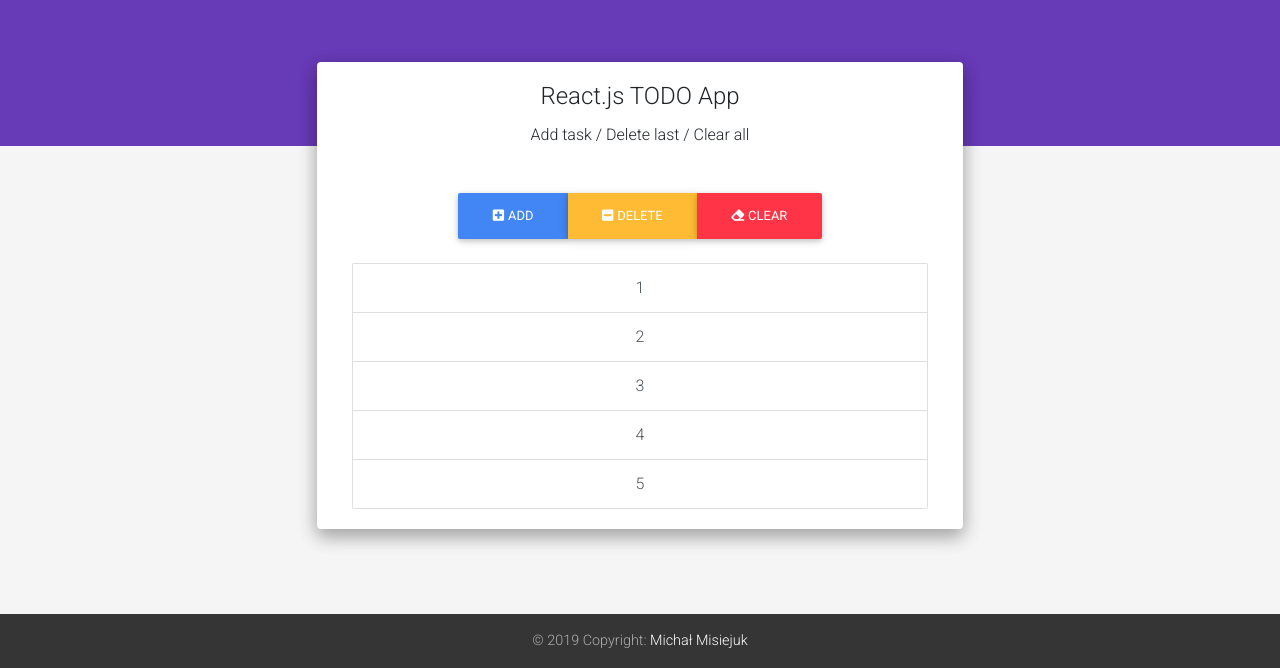
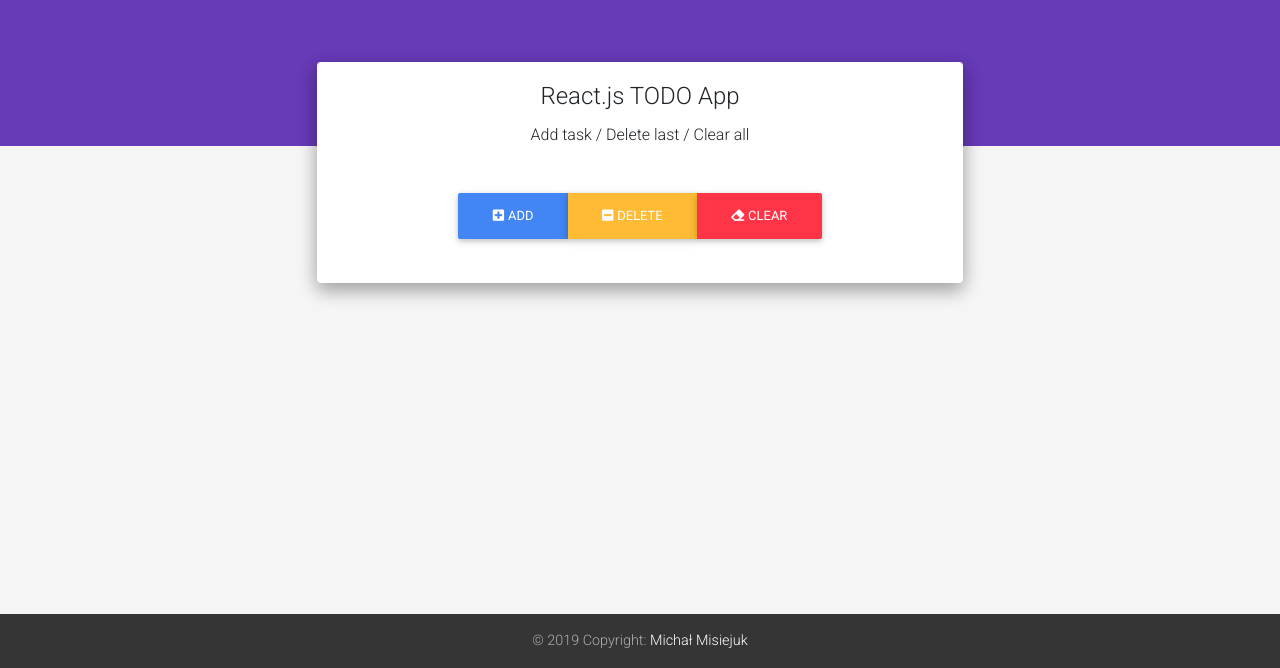
Before and after one commit to Misiek40k/react.js-todo-app, a React (Create React App) app: page / in a window 1280 px wide. Shown: the part 132-800 px from the top of the page. Built offline with nearby package versions, Linux system fonts and the light colour scheme.

Commit message:
listItem component added

```diff
--- a/src/components/App.js
+++ b/src/components/App.js
@@ -21,6 +21,7 @@
 
   addClick = () => {
     const todo = {
+      index: this.state.todos.length + 1,
       content: `Task number ${this.state.todos.length + 1}`
     };
 
--- a/src/components/list.js
+++ b/src/components/list.js
@@ -5,13 +5,7 @@
     render() {
         return (
             <div>
-                <MDBListGroup>
-                    <MDBListGroupItem href="#" hover>1</MDBListGroupItem>
-                    <MDBListGroupItem href="#" hover>2</MDBListGroupItem>
-                    <MDBListGroupItem href="#" hover>3</MDBListGroupItem>
-                    <MDBListGroupItem href="#" hover>4</MDBListGroupItem>
-                    <MDBListGroupItem href="#" hover>5</MDBListGroupItem>
-                </MDBListGroup>
+                <MDBListGroup></MDBListGroup>
             </div>
         );
     }
```
Also changed, not shown: src/components/listItem.js (added, +14 -0 lines).
